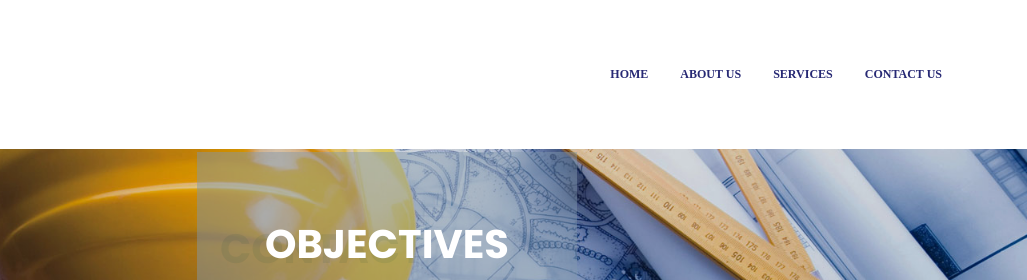
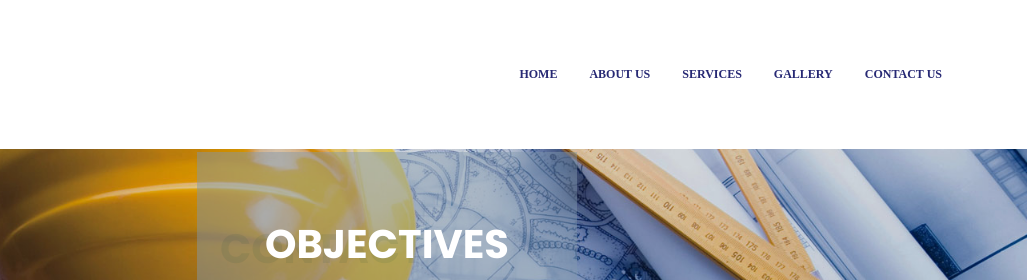
Before and after one commit to nmaliam/nmaliam.github.io, a plain HTML site: page objectives.html in a window 1280 px wide. Shown: the top 280 px of the page, 253-1280 px from the left. Drawn offline with nearby package versions, Linux system fonts and the light colour scheme; no server answers; files whose address does not match are found by name.

Commit message:
objectives.html

```diff
--- a/objectives.html
+++ b/objectives.html
@@ -110,7 +110,10 @@
 
 									</li>
 
+									<li>
+										<a href="gallery.html">Gallery</a><i class="ion-ios-plus-empty hidden-md-up"></i>
 
+									</li>
 									<li>
 										<a href="contact.html">Contact Us</a><i class="ion-ios-plus-empty hidden-md-up"></i>
 									</li>
```
